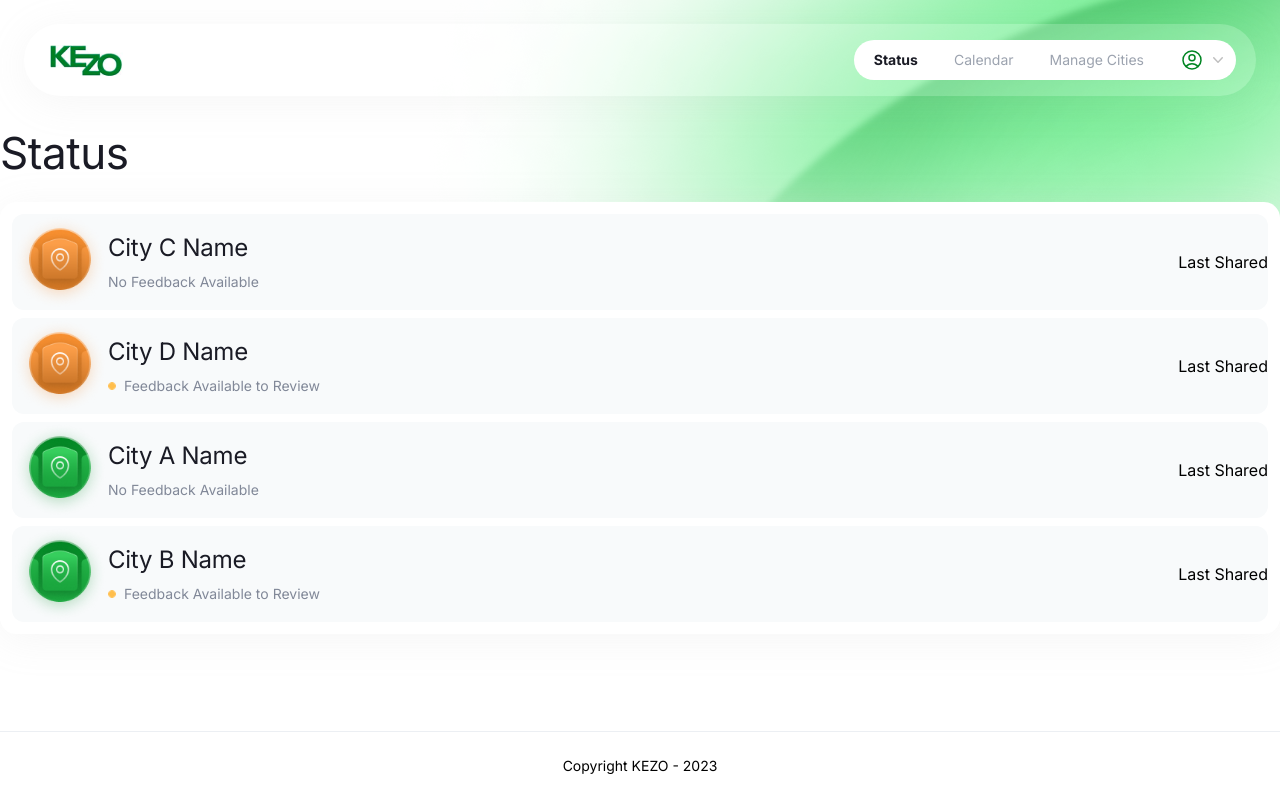
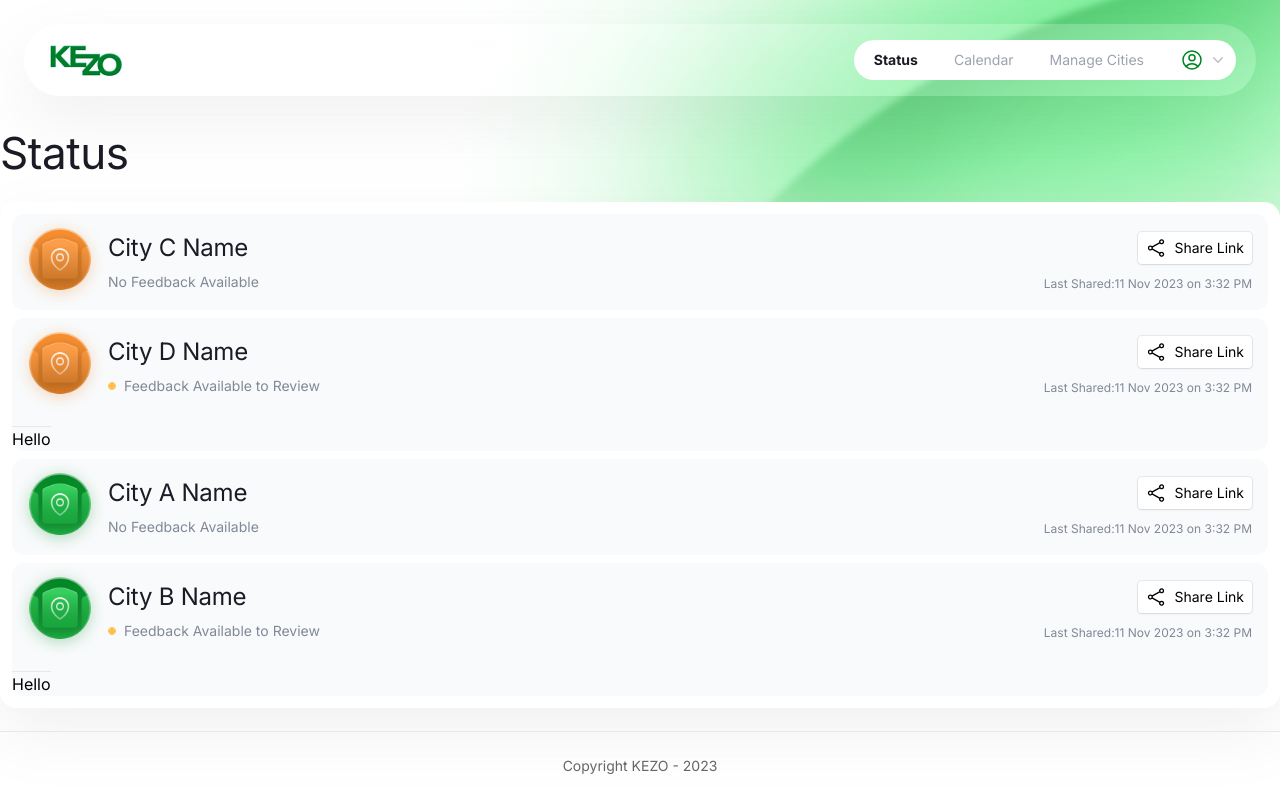
Before and after one commit to ZakariyaEnacton/kezo-web, a Next.js app: page / in a window 1280 px wide. Built offline with nearby package versions, Linux system fonts and the light colour scheme.

Commit message:
Fix: days end well

```diff
--- a/src/components/Footer.tsx
+++ b/src/components/Footer.tsx
@@ -3,7 +3,9 @@ import t from "@/components/translate";
 const Footer = () => {
   return (
     <div className="fixed bottom-0 container max-w-[1944px] py-6 border-t border-top flex justify-center">
-      <span className="text-sm font-normal text-center">{t("footer")}</span>
+      <span className="text-sm font-normal text-center opacity-60">
+        {t("footer")}
+      </span>
     </div>
   );
 };
--- a/src/components/section/StatusSection.tsx
+++ b/src/components/section/StatusSection.tsx
@@ -1,5 +1,6 @@
 import React from "react";
 import t from "../translate";
+import { ShareIcon } from "@heroicons/react/24/outline";
 
 interface City {
   city: string;
@@ -18,8 +19,9 @@ const StatusSection: React.FC = () => {
       {cities.map((city, index) => (
         <div
           key={index}
-          className="flex self-stretch rounded-xl bg-primary justify-between"
+          className="flex self-stretch gap-3 rounded-xl items-start bg-primary flex-col"
         >
+          <div className="flex justify-between container items-center">
             <div className="flex items-center">
               <img
                 src={
@@ -47,9 +49,24 @@ const StatusSection: React.FC = () => {
                 </div>
               </div>
             </div>
-          <div className="flex items-center">
-            <p>Last Shared</p>
+            <div className="flex items-end mr-4 flex-col gap-3">
+              <button
+                type="button"
+                className="flex shadow-share bg-white items-center gap-2 justify-center py-[6px] px-2 rounded "
+              >
+                <ShareIcon className="h-5 w-5" />
+                <span className="text-sm font-normal text-center">
+                  {t("share")}
+                </span>
+              </button>
+              <span className="text-xs text-secondary">
+                {t("last_shared")}:11 Nov 2023 on 3:32 PM
+              </span>
             </div>
+          </div>
+          {index % 2 !== 0 ? (
+            <div className="border-t border-top ">Hello</div>
+          ) : null}
         </div>
       ))}
     </div>
--- a/src/components/translate.tsx
+++ b/src/components/translate.tsx
@@ -5,9 +5,9 @@ const translate: any = {
   nofeed: "No Feedback Available",
   feed: "Feedback Available to Review",
   view: "View More",
-  papercollection: "Paper collection should be on Tuesday",
+  paper_collection: "Paper collection should be on Tuesday",
   feedback: "Feedbacks",
-  lastshared: "Last Shared",
+  last_shared: "Last Shared",
 };
 
 const t = (phrase: string) => {
--- a/tailwind.config.ts
+++ b/tailwind.config.ts
@@ -13,12 +13,13 @@ const config: Config = {
         'black': '#1A1B25',
         'green': '#008522',
         'white': "#FFFFFF",
-        'top': '#ECEFF3',
+        'top': '##ECEFF3',
         'secondary': '#818898'
       },
       boxShadow: {
-        'header': '0px 6px 40px 0px rgba(182, 182, 182, 0.12);',
-        'button': '0px 0px 0px 1px #126F2A, 0px 1px 4px 0px rgba(33, 56, 52, 0.50);'
+        'header': '0px 25px 60px 0px rgba(142, 142, 142, 0.12);',
+        'button': '0px 0px 0px 1px #126F2A, 0px 1px 4px 0px rgba(33, 56, 52, 0.50);',
+        'share': ' 0px 0px 0px 1px rgba(18, 55, 105, 0.08), 0px 1px 2px 0px rgba(164, 172, 185, 0.24);'
       },
       container: {
         screens: {
```
Lines whose indentation alone changed are shown as unchanged.
